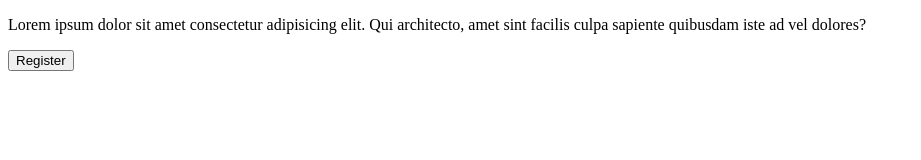
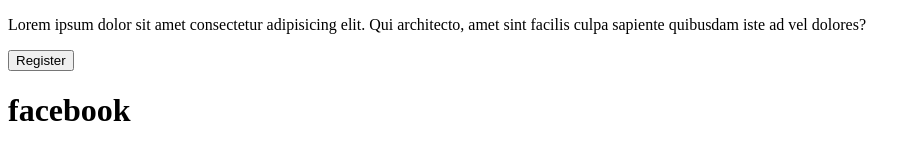
Before and after one commit to kayodePeterdev/work, a plain HTML site: page index.html in a window 1280 px wide. Shown: the whole page, without its empty margins (0-921 px from the left). Drawn offline with Linux system fonts and the light colour scheme.

Commit message:
second commit

```diff
--- a/index.html
+++ b/index.html
@@ -8,5 +8,6 @@
 <body>
     <p>Lorem ipsum dolor sit amet consectetur adipisicing elit. Qui architecto, amet sint facilis culpa sapiente quibusdam iste ad vel dolores?</p>
     <button>Register</button>
+    <h1>facebook</h1>
 </body>
 </html>
```
